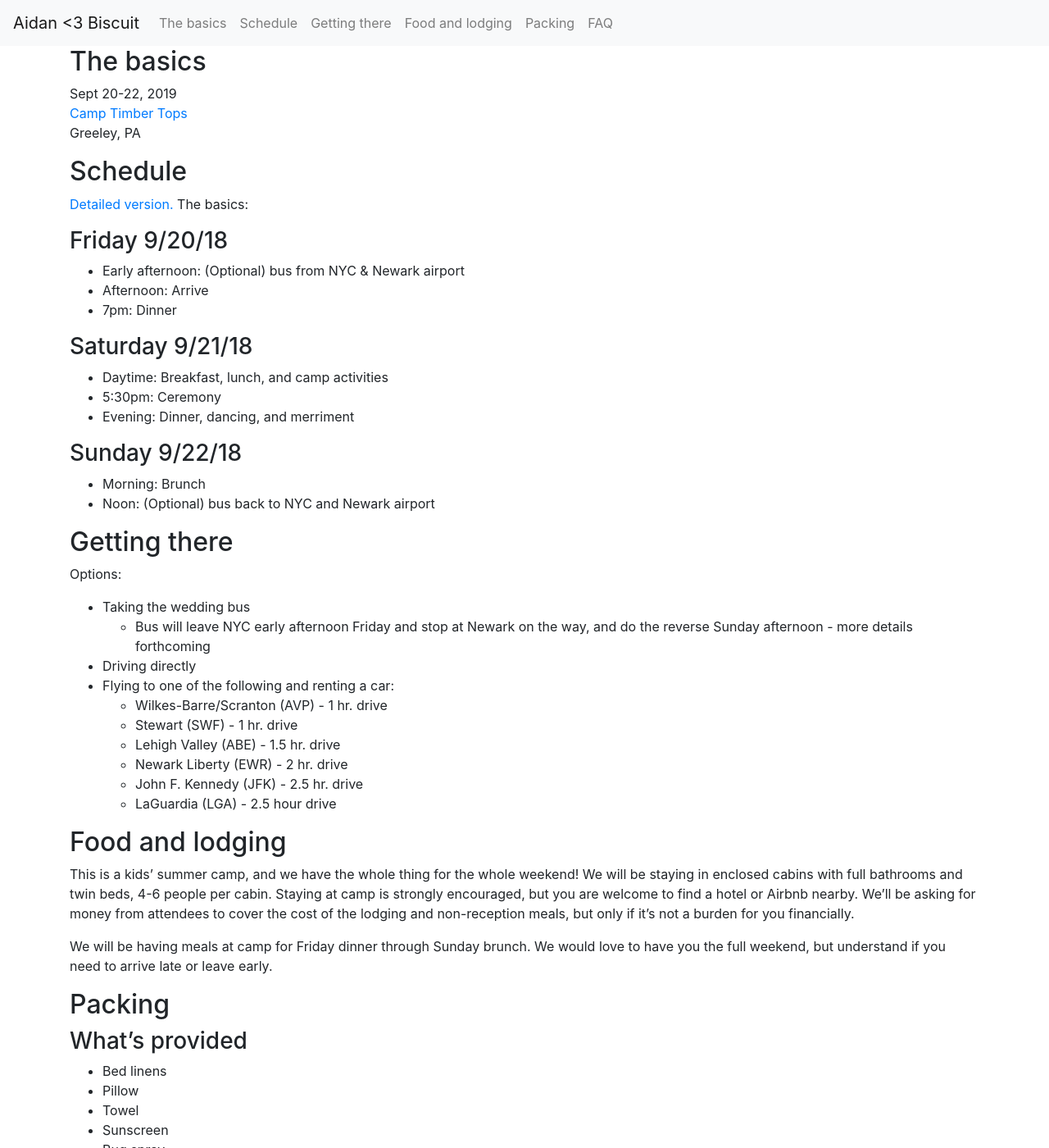
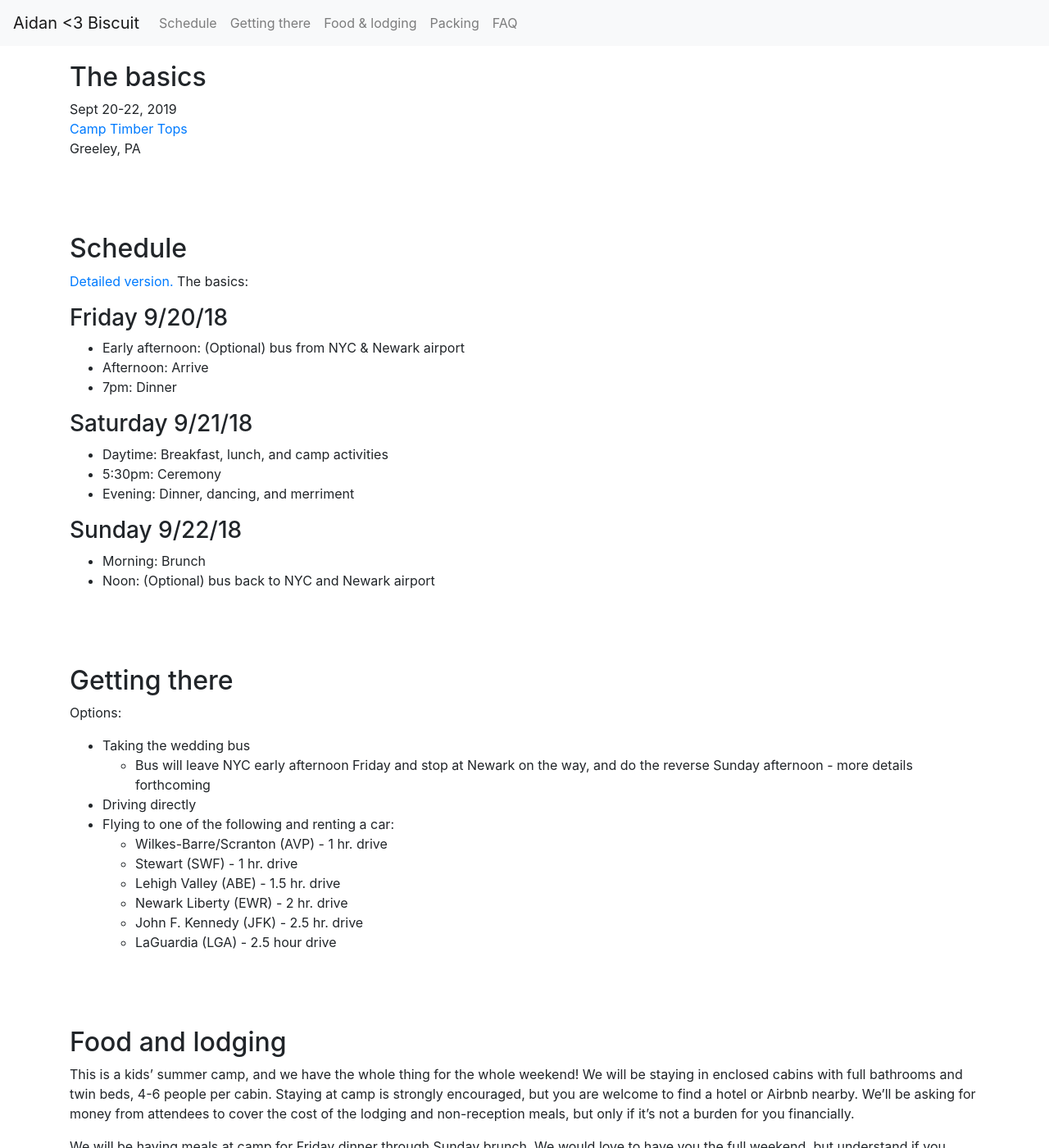
Before and after one commit to afeld/wedding, a Jekyll site: the page built from index.md, in a window 1280 px wide and 1400 px high. Shown: the whole window at 82% size. Built offline with Jekyll 4.4.1, drawn with Linux system fonts in a browser that asks for light colours.

Commit message:
make nav bar fixed

```diff
--- a/_layouts/default.html
+++ b/_layouts/default.html
@@ -10,8 +10,8 @@
   <link rel="stylesheet" href="assets/style.css">
 </head>
 
-<body>
-  <nav class="navbar navbar-expand-lg navbar-light bg-light">
+<body data-spy="scroll" data-target="nav">
+  <nav class="navbar fixed-top navbar-expand-lg navbar-light bg-light">
     <a class="navbar-brand" href="#top">Aidan &lt;3 Biscuit</a>
     <button class="navbar-toggler" type="button" data-toggle="collapse" data-target="#navbarNav" aria-controls="navbarNav"
       aria-expanded="false" aria-label="Toggle navigation">
@@ -20,16 +20,13 @@
     <div class="collapse navbar-collapse" id="navbarNav">
       <ul class="navbar-nav">
         <li class="nav-item">
-          <a class="nav-link" href="#the-basics">The basics</a>
-        </li>
-        <li class="nav-item">
           <a class="nav-link" href="#schedule">Schedule</a>
         </li>
         <li class="nav-item">
           <a class="nav-link" href="#getting-there">Getting there</a>
         </li>
         <li class="nav-item">
-          <a class="nav-link" href="#food-and-lodging">Food and lodging</a>
+          <a class="nav-link" href="#food-and-lodging">Food & lodging</a>
         </li>
         <li class="nav-item">
           <a class="nav-link" href="#packing">Packing</a>
--- a/assets/style.scss
+++ b/assets/style.scss
@@ -1,2 +1,11 @@
 ---
 ---
+
+body {
+  // for scrollspy
+  position: relative;
+}
+h2 {
+  // offset nav bar
+  padding-top: 75px;
+}
```
